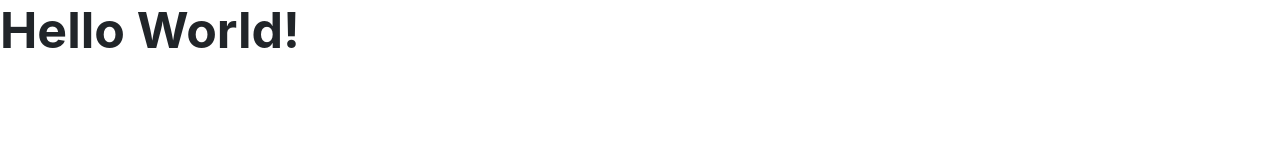
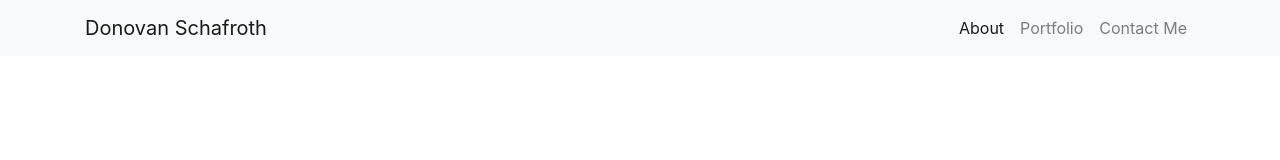
Before and after one commit to Dschafroth97/BootstrapPortfoilio, a plain HTML site: page index.html in a window 1280 px wide. Drawn offline with nearby package versions, Linux system fonts and the light colour scheme.

Commit message:
navbar complete

```diff
--- a/index.html
+++ b/index.html
@@ -4,11 +4,39 @@
   <meta charset="UTF-8">
   <meta name="viewport" content="width=device-width, initial-scale=1.0">
   <meta http-equiv="X-UA-Compatible" content="ie=edge">
-  <title>Document</title>
+  <title>Bootstrap Portfolio</title>
   <link rel="stylesheet" href="https://stackpath.bootstrapcdn.com/bootstrap/4.3.1/css/bootstrap.min.css" integrity="sha384-ggOyR0iXCbMQv3Xipma34MD+dH/1fQ784/j6cY/iJTQUOhcWr7x9JvoRxT2MZw1T" crossorigin="anonymous">
   <link rel="stylesheet" href="assets/css/styles.css">
 </head>
 <body>
-  <h1>Hello World!</h1>
+
+  <nav class="navbar navbar-expand-lg navbar-light bg-light">
+    <div class="container">
+      <a class="navbar-brand" href="index.html">Donovan Schafroth</a>
+      <button class="navbar-toggler" type="button" data-toggle="collapse" data-target="#navbarNav" aria-controls="navbarNav" aria-expanded="false" aria-label="Toggle navigation">
+        <span class="navbar-toggler-icon"></span>
+      </button>
+      <div class="float-right">
+        <div class="collapse navbar-collapse" id="navbarNav">
+          <ul class="navbar-nav">
+            <li class="nav-item active">
+              <a class="nav-link" href="index.html">About</a>
+            </li>
+            <li class="nav-item">
+              <a class="nav-link" href="portfolio.html">Portfolio</a>
+            </li>
+            <li class="nav-item">
+              <a class="nav-link" href="contact.html">Contact Me</a>
+            </li>
+          </ul>
+        </div>
+      </div>
+    </div>
+  </nav>
+
+  <script src="http://code.jquery.com/jquery-3.3.1.min.js" integrity="sha256-FgpCb/KJQlLNfOu91ta32o/NMZxltwRo8QtmkMRdAu8=" crossorigin="anonymous"></script>
+
+  <script src="https://stackpath.bootstrapcdn.com/bootstrap/4.1.3/js/bootstrap.min.js" integrity="sha384-ChfqqxuZUCnJSK3+MXmPNIyE6ZbWh2IMqE241rYiqJxyMiZ6OW/JmZQ5stwEULTy" crossorigin="anonymous"></script>
+
 </body>
 </html>
```
Also changed, not shown: contact.html (+27 -1 lines), portfolio.html (+27 -1 lines).
